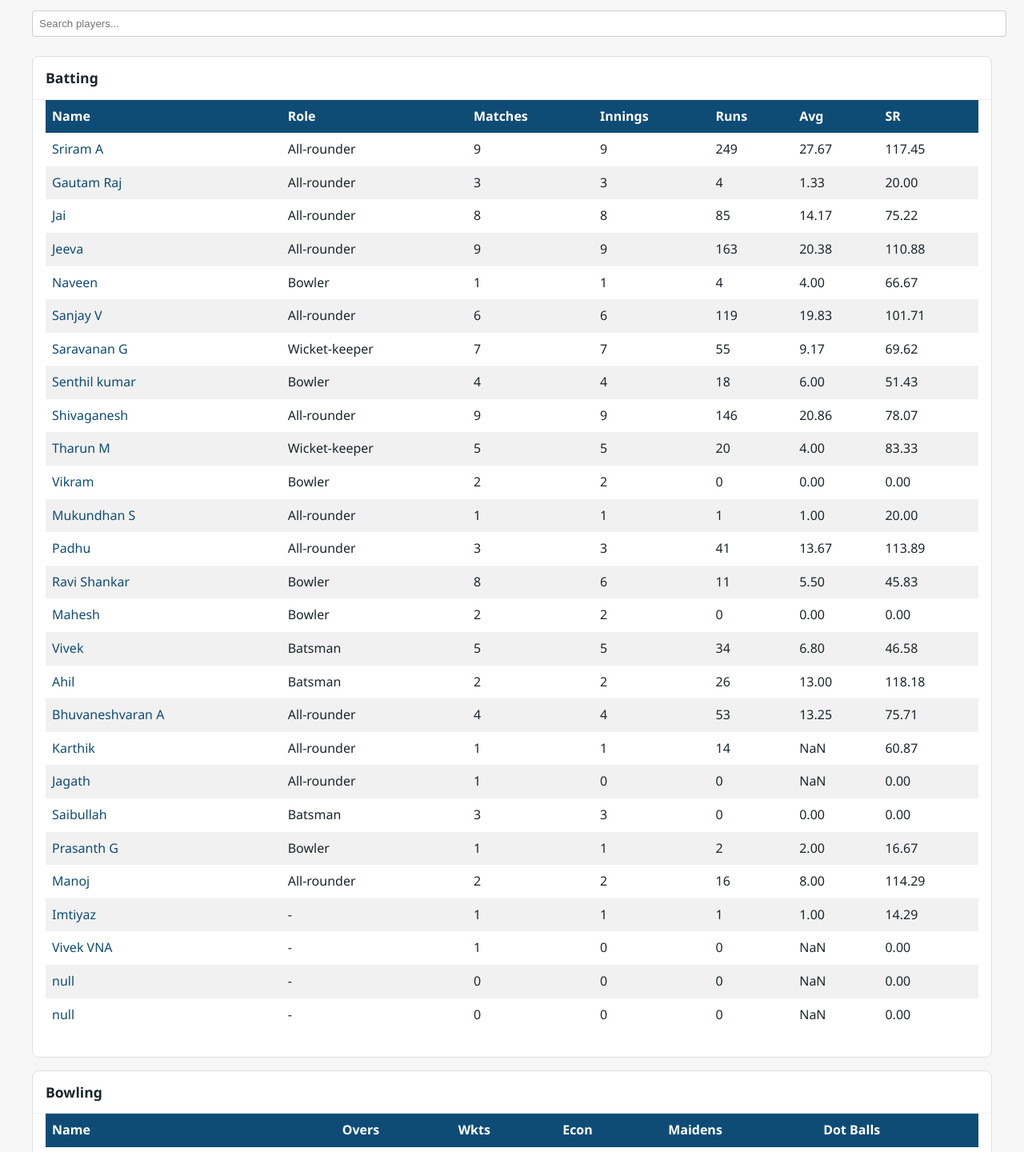
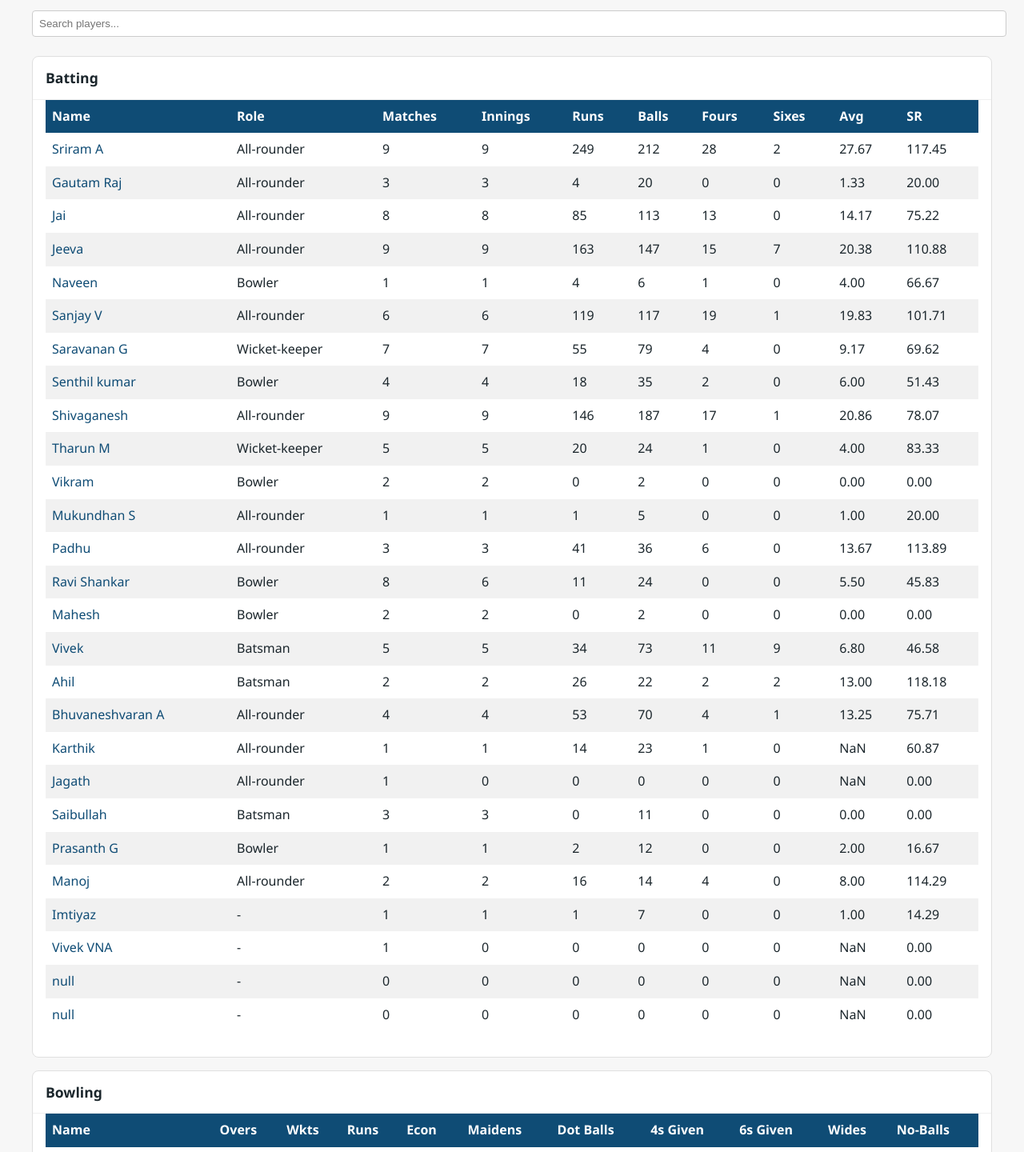
Before and after one commit to capevil38/champions_11_cc, a plain HTML site: page players.html in a window 1280 px wide. Shown: the part 145-1585 px from the top of the page at 80% size. Drawn offline with Linux system fonts and the light colour scheme.

Commit message:
new patch

```diff
--- a/players.html
+++ b/players.html
@@ -36,6 +36,9 @@
                 <th data-field="matches">Matches</th>
                 <th data-field="innings">Innings</th>
                 <th data-field="runs">Runs</th>
+                <th data-field="balls">Balls</th>
+                <th data-field="fours">Fours</th>
+                <th data-field="sixes">Sixes</th>
                 <th data-field="avg">Avg</th>
                 <th data-field="sr">SR</th>
               </tr>
@@ -54,9 +57,14 @@
                 <th data-field="name">Name</th>
                 <th data-field="overs">Overs</th>
                 <th data-field="wkts">Wkts</th>
+                <th data-field="runs">Runs</th>
                 <th data-field="econ">Econ</th>
                 <th data-field="maidens">Maidens</th>
                 <th data-field="dots">Dot Balls</th>
+                <th data-field="foursconceded">4s Given</th>
+                <th data-field="sixesconceded">6s Given</th>
+                <th data-field="wides">Wides</th>
+                <th data-field="noballs">No-Balls</th>
               </tr>
             </thead>
             <tbody id="bowlingBody"></tbody>
@@ -92,12 +100,41 @@
         const searchInput = document.getElementById('playerSearch');
         const formatDecimal = (value) =>
           value != null ? parseFloat(value).toFixed(2) : '-';
+        const hasValue = (val) =>
+          !(
+            val === null ||
+            val === undefined ||
+            val === '' ||
+            val === '-'
+          );
+        const hasBattingData = (stat) =>
+          ['Runs', 'Balls', 'Fours', 'Sixes', 'Avg', 'SR'].some((field) =>
+            hasValue(stat[field])
+          );
+        const hasBowlingData = (stat) =>
+          [
+            'Wkts',
+            'Overs',
+            'Econ',
+            'Maidens',
+            'Dot Balls',
+            'Bowl Runs',
+            'Fours Conceded',
+            'Sixes Conceded',
+            'Wides',
+            'No-Balls',
+          ].some((field) => hasValue(stat[field]));
+        const hasFieldingData = (stat) =>
+          ['Catches', 'Run Outs', 'Stumpings'].some((field) =>
+            hasValue(stat[field])
+          );
         const sections = {
           batting: {
             tbody: document.getElementById('battingBody'),
             headers: document.querySelectorAll('#battingTable th'),
             sortField: '',
             ascending: true,
+            filterFn: hasBattingData,
             getValue: (stat, field) => {
               const player = getPlayerById(data, stat['PlayerID']);
               switch (field) {
@@ -113,6 +150,12 @@
                   return stat.Innings || 0;
                 case 'runs':
                   return stat.Runs || 0;
+                case 'balls':
+                  return stat.Balls || 0;
+                case 'fours':
+                  return stat.Fours || 0;
+                case 'sixes':
+                  return stat.Sixes || 0;
                 case 'avg':
                   return stat.Avg || 0;
                 case 'sr':
@@ -127,6 +170,9 @@
               <td>${formatNumber(stat.Matches)}</td>
               <td>${formatNumber(stat.Innings)}</td>
               <td>${formatNumber(stat.Runs)}</td>
+              <td>${formatNumber(stat.Balls)}</td>
+              <td>${formatNumber(stat.Fours)}</td>
+              <td>${formatNumber(stat.Sixes)}</td>
               <td>${formatDecimal(stat.Avg)}</td>
               <td>${formatDecimal(stat.SR)}</td>
             `,
@@ -136,6 +182,7 @@
             headers: document.querySelectorAll('#bowlingTable th'),
             sortField: '',
             ascending: true,
+            filterFn: hasBowlingData,
             getValue: (stat, field) => {
               const player = getPlayerById(data, stat['PlayerID']);
               switch (field) {
@@ -145,12 +192,22 @@
                   return stat.Overs != null ? parseFloat(stat.Overs) : 0;
                 case 'wkts':
                   return stat.Wkts || 0;
+                case 'runs':
+                  return stat['Bowl Runs'] || 0;
                 case 'econ':
                   return stat.Econ || 0;
                 case 'maidens':
                   return stat.Maidens || 0;
                 case 'dots':
                   return stat['Dot Balls'] || 0;
+                case 'foursconceded':
+                  return stat['Fours Conceded'] || 0;
+                case 'sixesconceded':
+                  return stat['Sixes Conceded'] || 0;
+                case 'wides':
+                  return stat.Wides || 0;
+                case 'noballs':
+                  return stat['No-Balls'] || 0;
                 default:
                   return 0;
               }
@@ -159,9 +216,14 @@
               <td><a href="player.html?id=${stat['PlayerID']}">${player['Player Name']}</a></td>
               <td>${stat.Overs != null ? stat.Overs : '-'}</td>
               <td>${formatNumber(stat.Wkts)}</td>
+              <td>${formatNumber(stat['Bowl Runs'])}</td>
               <td>${formatDecimal(stat.Econ)}</td>
               <td>${formatNumber(stat.Maidens)}</td>
               <td>${formatNumber(stat['Dot Balls'])}</td>
+              <td>${formatNumber(stat['Fours Conceded'])}</td>
+              <td>${formatNumber(stat['Sixes Conceded'])}</td>
+              <td>${formatNumber(stat.Wides)}</td>
+              <td>${formatNumber(stat['No-Balls'])}</td>
             `,
           },
           fielding: {
@@ -169,6 +231,7 @@
             headers: document.querySelectorAll('#fieldingTable th'),
             sortField: '',
             ascending: true,
+            filterFn: hasFieldingData,
             getValue: (stat, field) => {
               const player = getPlayerById(data, stat['PlayerID']);
               switch (field) {
@@ -223,7 +286,10 @@
         function updateTables() {
           const filtered = filterPlayers(data, searchInput.value);
           Object.values(sections).forEach((section) => {
-            const rows = sortSection(filtered, section);
+            const baseList = section.filterFn
+              ? filtered.filter(section.filterFn)
+              : filtered.slice();
+            const rows = sortSection(baseList, section);
             renderSection(section, rows);
           });
         }
```
